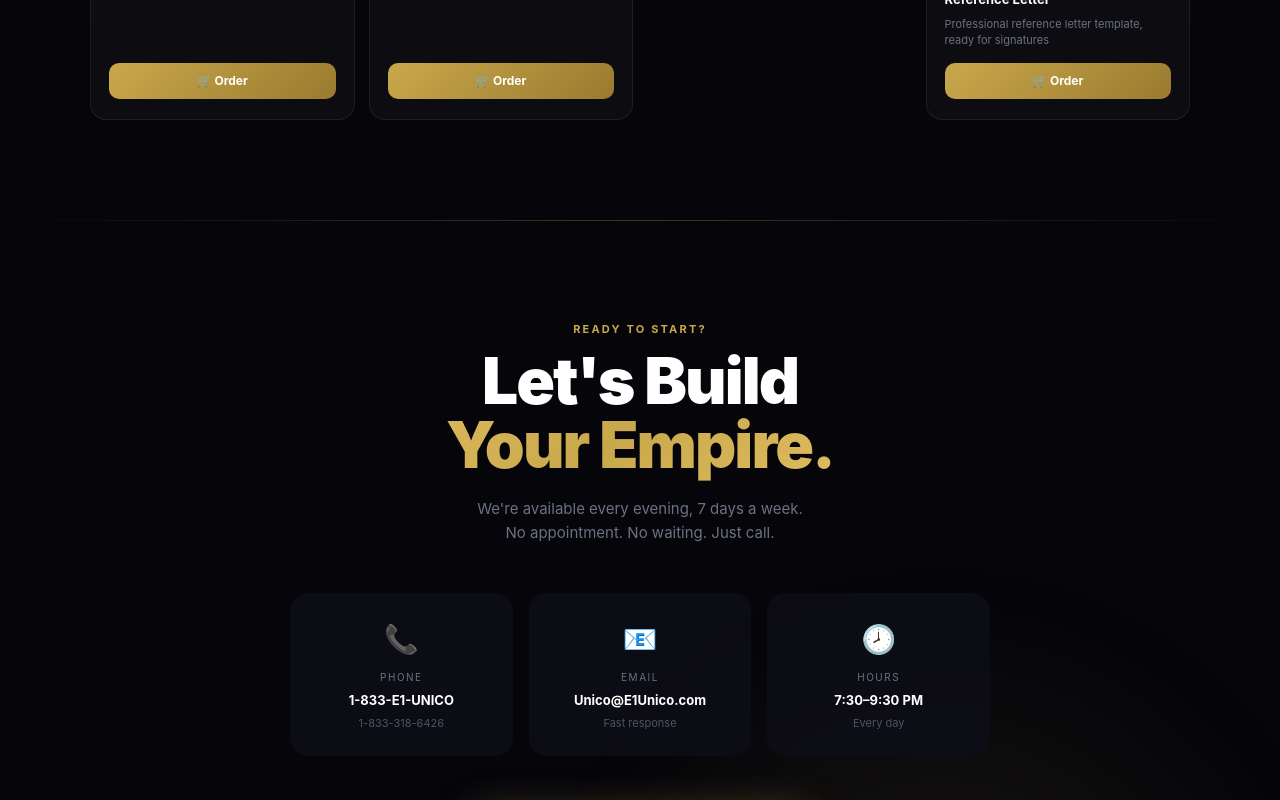
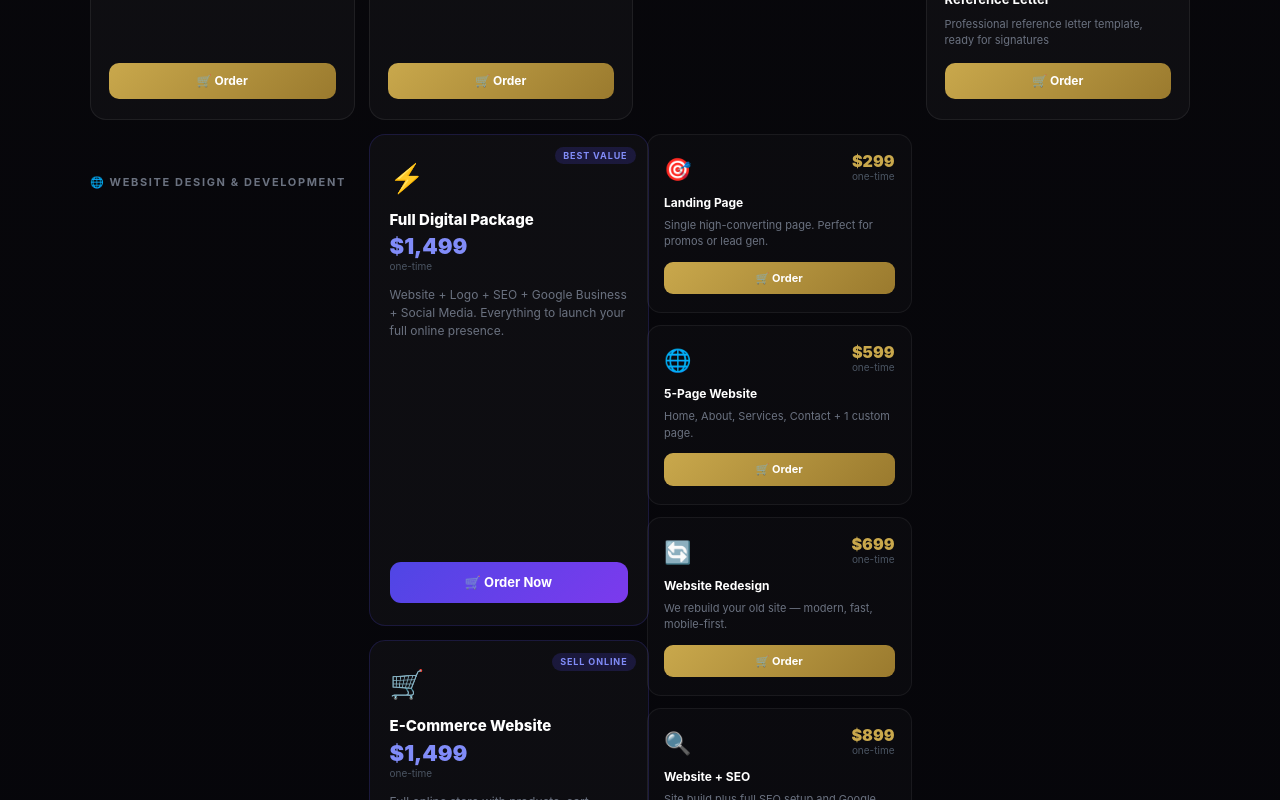
Before and after one commit to E1Unico/e1unico-site, a Next.js app: page / in a window 1280 px wide. Shown: the part 6440-7240 px from the top of the page. Built offline with nearby package versions, Linux system fonts and the light colour scheme.

Commit message:
feat: website design & development services — landing pages, 5/10-page, ecommerce, hosting, SEO, bundles

```diff
--- a/app/api/checkout/route.ts
+++ b/app/api/checkout/route.ts
@@ -28,6 +28,18 @@ const PRICES: Record<string, { mode: "payment" | "subscription"; line_items: Str
   "career-bundle":           { mode: "payment",      line_items: [{ price: "price_1Tgc79JS6gY9XerPFnq4bpQK", quantity: 1 }] },
   "bio-writing":             { mode: "payment",      line_items: [{ price: "price_1Tgc79JS6gY9XerPAsjeR928", quantity: 1 }] },
   "reference-letter":        { mode: "payment",      line_items: [{ price: "price_1Tgc7AJS6gY9XerPIgsyiWsZ", quantity: 1 }] },
+  // Website Services
+  "landing-page":             { mode: "payment",      line_items: [{ price: "price_1Tgc9JJS6gY9XerPCx7Rw9pR", quantity: 1 }] },
+  "website-5-pages":          { mode: "payment",      line_items: [{ price: "price_1Tgc9JJS6gY9XerPE7DDJcAj", quantity: 1 }] },
+  "website-10-pages":         { mode: "payment",      line_items: [{ price: "price_1Tgc9KJS6gY9XerPYwU7fZRQ", quantity: 1 }] },
+  "ecommerce-website":        { mode: "payment",      line_items: [{ price: "price_1Tgc9KJS6gY9XerPCzPT7NFs", quantity: 1 }] },
+  "website-redesign":         { mode: "payment",      line_items: [{ price: "price_1Tgc9LJS6gY9XerPZOjS6bOx", quantity: 1 }] },
+  "website-copywriting":      { mode: "payment",      line_items: [{ price: "price_1Tgc9LJS6gY9XerPv8ePRP7a", quantity: 1 }] },
+  "website-seo":              { mode: "payment",      line_items: [{ price: "price_1Tgc9LJS6gY9XerP48s2ruZ4", quantity: 1 }] },
+  "full-digital-package":     { mode: "payment",      line_items: [{ price: "price_1Tgc9MJS6gY9XerPmJNrmxmE", quantity: 1 }] },
+  "pro-hosting":              { mode: "subscription", line_items: [{ price: "price_1Tgc9MJS6gY9XerPg4gKEEYB", quantity: 1 }] },
+  "ecommerce-hosting":        { mode: "subscription", line_items: [{ price: "price_1Tgc9MJS6gY9XerPffUBXd5Y", quantity: 1 }] },
+  "website-care":             { mode: "subscription", line_items: [{ price: "price_1Tgc9NJS6gY9XerP3gGlWRRn", quantity: 1 }] },
 };
 
 export async function POST(req: NextRequest) {
--- a/app/page.tsx
+++ b/app/page.tsx
@@ -446,6 +446,57 @@ export default function Home() {
               </div>
             ))}
           </div>
+
+          {/* Website Services */}
+          <p style={{ color: "#6b7280", fontSize: 11, fontWeight: 700, textTransform: "uppercase", letterSpacing: "0.15em", marginBottom: 16, marginTop: 40 }}>🌐 Website Design & Development</p>
+
+          {/* Featured hero builds */}
+          <div style={{ display: "grid", gridTemplateColumns: "repeat(auto-fill, minmax(280px, 1fr))", gap: 14, marginBottom: 14 }}>
+            {[
+              { product: "full-digital-package", emoji: "⚡", title: "Full Digital Package", price: "$1,499", sub: "one-time", desc: "Website + Logo + SEO + Google Business + Social Media. Everything to launch your full online presence.", badge: "Best Value" },
+              { product: "ecommerce-website",    emoji: "🛒", title: "E-Commerce Website",   price: "$1,499", sub: "one-time", desc: "Full online store with products, cart, Stripe checkout, and order management. Start selling online.", badge: "Sell Online" },
+              { product: "website-10-pages",     emoji: "💻", title: "10-Page Website",      price: "$999",   sub: "one-time", desc: "Comprehensive multi-page site for established businesses. Custom design, all content built for you.", badge: "" },
+            ].map(s => (
+              <div key={s.product} style={{ background: "rgba(255,255,255,0.03)", border: "1px solid rgba(79,70,229,0.2)", borderRadius: 16, padding: "22px 20px", display: "flex", flexDirection: "column", position: "relative" }} className="card-lift">
+                {s.badge && <span style={{ position: "absolute", top: 12, right: 12, fontSize: 9, fontWeight: 700, background: "rgba(79,70,229,0.2)", color: "#818cf8", padding: "2px 8px", borderRadius: 999, textTransform: "uppercase", letterSpacing: "0.1em" }}>{s.badge}</span>}
+                <span style={{ fontSize: 28, marginBottom: 10 }}>{s.emoji}</span>
+                <p style={{ fontWeight: 800, fontSize: 15, color: "white", marginBottom: 4 }}>{s.title}</p>
+                <p style={{ fontSize: 22, fontWeight: 900, color: "#818cf8", lineHeight: 1, marginBottom: 2 }}>{s.price}</p>
+                <p style={{ fontSize: 10, color: "#4b5563", marginBottom: 12 }}>{s.sub}</p>
+                <p style={{ color: "#6b7280", fontSize: 12, lineHeight: 1.5, flex: 1, marginBottom: 16 }}>{s.desc}</p>
+                <BuyButton product={s.product} label="🛒 Order Now" className="btn-indigo"
+                  style={{ display: "block", width: "100%", color: "white", fontWeight: 700, fontSize: 13, padding: "11px", borderRadius: 11, border: "none", cursor: "pointer" }} />
+              </div>
+            ))}
+          </div>
+
+          {/* Smaller website options */}
+          <div style={{ display: "grid", gridTemplateColumns: "repeat(auto-fill, minmax(220px, 1fr))", gap: 12 }}>
+            {[
+              { product: "landing-page",         emoji: "🎯", title: "Landing Page",           price: "$299",  sub: "one-time",   desc: "Single high-converting page. Perfect for promos or lead gen." },
+              { product: "website-5-pages",       emoji: "🌐", title: "5-Page Website",         price: "$599",  sub: "one-time",   desc: "Home, About, Services, Contact + 1 custom page." },
+              { product: "website-redesign",      emoji: "🔄", title: "Website Redesign",       price: "$699",  sub: "one-time",   desc: "We rebuild your old site — modern, fast, mobile-first." },
+              { product: "website-seo",           emoji: "🔍", title: "Website + SEO",          price: "$899",  sub: "one-time",   desc: "Site build plus full SEO setup and Google Search Console." },
+              { product: "website-copywriting",   emoji: "✍️", title: "Website + Copywriting",  price: "$899",  sub: "one-time",   desc: "We build it AND write every word on every page." },
+              { product: "website-care",          emoji: "🛡️", title: "Website Care Plan",      price: "$97",   sub: "per month",  desc: "Backups, security, updates + 1hr content changes/mo." },
+              { product: "pro-hosting",           emoji: "☁️", title: "Pro Hosting",            price: "$197",  sub: "per month",  desc: "Hosting + SEO monitoring + speed optimization + support." },
+              { product: "ecommerce-hosting",     emoji: "📦", title: "E-Commerce Hosting",     price: "$247",  sub: "per month",  desc: "Store hosting, security, backups, and monthly reports." },
+            ].map(s => (
+              <div key={s.product} style={{ background: "rgba(255,255,255,0.02)", border: "1px solid rgba(255,255,255,0.06)", borderRadius: 14, padding: "18px 16px", display: "flex", flexDirection: "column" }} className="card-lift">
+                <div style={{ display: "flex", justifyContent: "space-between", alignItems: "flex-start", marginBottom: 8 }}>
+                  <span style={{ fontSize: 22 }}>{s.emoji}</span>
+                  <div style={{ textAlign: "right" }}>
+                    <p style={{ fontSize: 16, fontWeight: 900, color: "#c9a84c", lineHeight: 1 }}>{s.price}</p>
+                    <p style={{ fontSize: 10, color: "#4b5563" }}>{s.sub}</p>
+                  </div>
+                </div>
+                <p style={{ fontWeight: 700, fontSize: 12, color: "white", marginBottom: 5 }}>{s.title}</p>
+                <p style={{ color: "#6b7280", fontSize: 11, lineHeight: 1.5, flex: 1, marginBottom: 12 }}>{s.desc}</p>
+                <BuyButton product={s.product} label="🛒 Order" className="btn-gold"
+                  style={{ display: "block", width: "100%", color: "white", fontWeight: 700, fontSize: 11, padding: "8px", borderRadius: 9, border: "none", cursor: "pointer" }} />
+              </div>
+            ))}
+          </div>
           </div>
         </div>
       </section>
```
